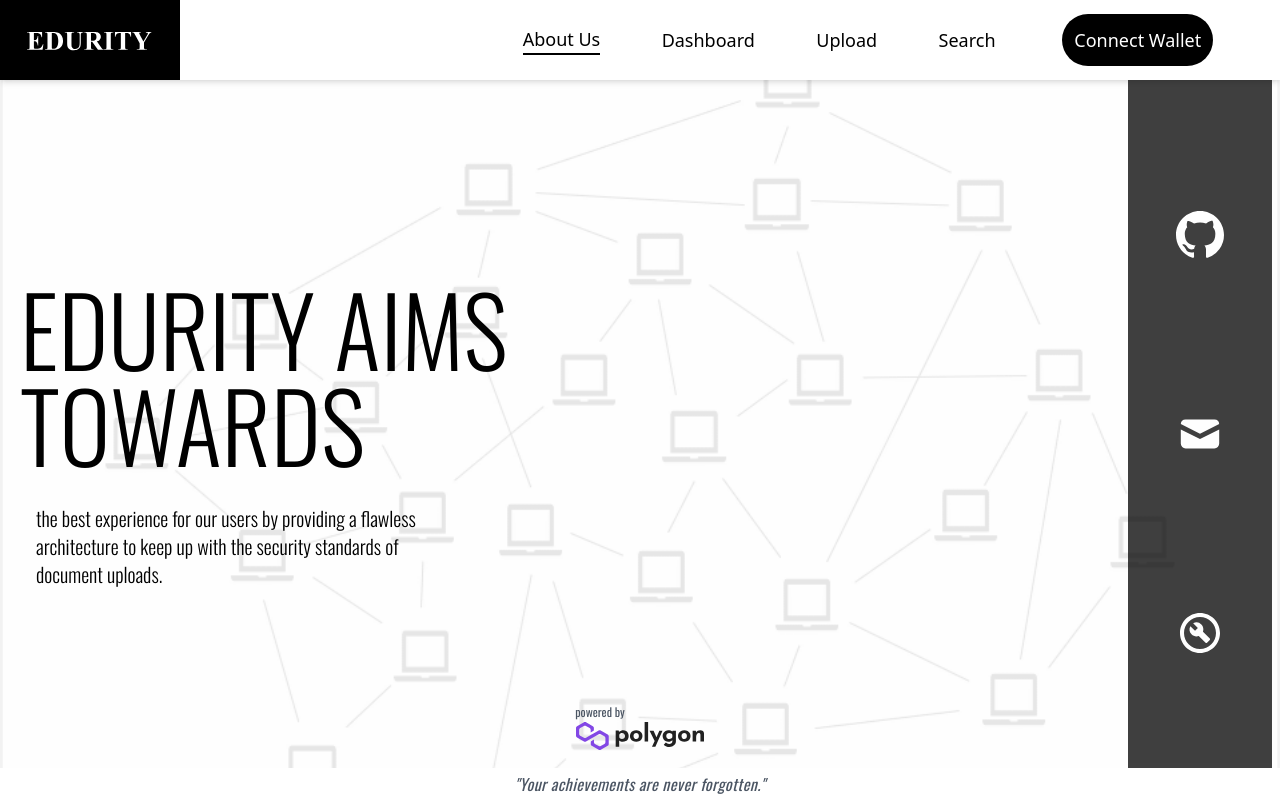
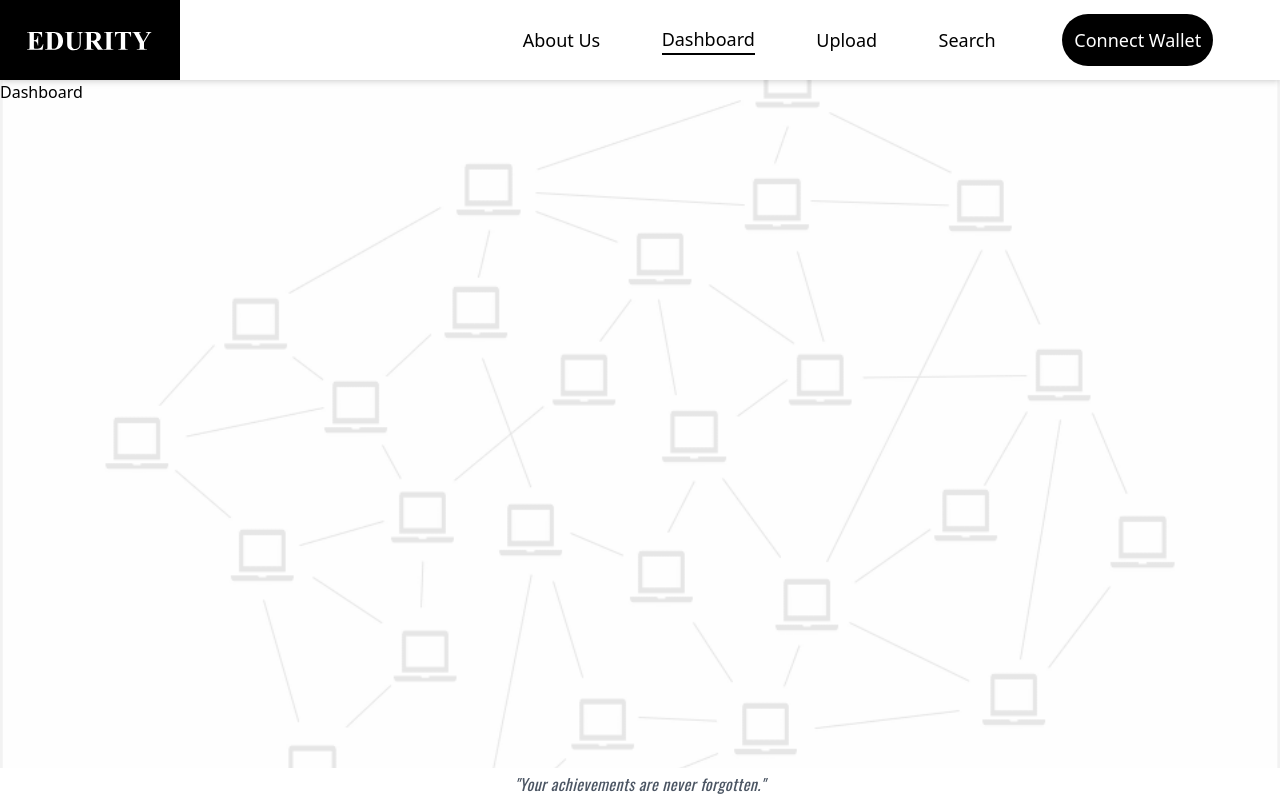
Before and after one commit to narasimha2910/MiniProject-2022, a React (Create React App) app in the folder code/edurity/: page /dashboard in a window 1280 px wide. Built offline with nearby package versions, Linux system fonts and the light colour scheme.

Commit message:
setup routes

```diff
--- a/code/edurity/package.json
+++ b/code/edurity/package.json
@@ -10,6 +10,7 @@
     "react": "^18.1.0",
     "react-dom": "^18.1.0",
     "react-icons": "^4.4.0",
+    "react-router-dom": "^6.3.0",
     "react-scripts": "5.0.1",
     "web-vitals": "^2.1.4"
   },
--- a/code/edurity/src/components/NavBar.js
+++ b/code/edurity/src/components/NavBar.js
@@ -1,30 +1,75 @@
 import EdurityLogo from "../assets/logos/edurity_logo.svg";
-const NavBar = () => {
+import { Link } from "react-router-dom";
+
+const NavBar = ({ active, setActive }) => {
   return (
     <div className="h-20 bg-white shadow-md flex flex-row justify-between ">
       {/* Logo */}
       <div className="w-1/3 cursor-pointer">
-        <img src={EdurityLogo} alt="Edurity Logo" className="h-full" />
+        <Link to={"/"}>
+          <img
+            src={EdurityLogo}
+            alt="Edurity Logo"
+            className="h-full"
+            onClick={() => setActive(1)}
+          />
+        </Link>
       </div>
       {/* Nav Links */}
       {/* Connect Wallet Button */}
       <div className="w-2/3 flex flex-row justify-between items-center">
         <div className="flex flex-row justify-between items-center h-full w-2/3 pl-24 text-lg">
-          <p className="font-medium border-b-2 border-b-black cursor-pointer hover:text-xl duration-200">
+          <Link to="/">
+            <p
+              className={`${
+                active === 1
+                  ? "font-medium border-b-2 border-b-black"
+                  : "font-light"
+              } cursor-pointer hover:text-xl duration-50`}
+              onClick={() => setActive(1)}
+            >
               About Us
             </p>
-          <p className="font-light cursor-pointer hover:text-xl duration-200">
+          </Link>
+          <Link to={"/dashboard"}>
+            <p
+              className={`${
+                active === 2
+                  ? "font-medium border-b-2 border-b-black"
+                  : "font-light"
+              } cursor-pointer hover:text-xl duration-50`}
+              onClick={() => setActive(2)}
+            >
               Dashboard
             </p>
-          <p className="font-light cursor-pointer hover:text-xl duration-200">
+          </Link>
+          <Link to={"/upload"}>
+            <p
+              className={`${
+                active === 3
+                  ? "font-medium border-b-2 border-b-black"
+                  : "font-light"
+              } cursor-pointer hover:text-xl duration-50`}
+              onClick={() => setActive(3)}
+            >
               Upload
             </p>
-          <p className="font-light cursor-pointer hover:text-xl duration-200">
+          </Link>
+          <Link to={"/search"}>
+            <p
+              className={`${
+                active === 4
+                  ? "font-medium border-b-2 border-b-black"
+                  : "font-light"
+              } cursor-pointer hover:text-xl duration-50`}
+              onClick={() => setActive(4)}
+            >
               Search
             </p>
+          </Link>
         </div>
         <div className="w-1/3 flex flex-row justify-center">
-          <button className="bg-black text-white p-3 font-medium rounded-full hover:text-xl duration-200 text-lg">
+          <button className="bg-black text-white p-3 font-medium rounded-full hover:text-xl duration-100 text-lg">
             Connect Wallet
           </button>
         </div>
--- /dev/null
+++ b/code/edurity/src/pages/Dashboard.js
@@ -0,0 +1,12 @@
+import React from "react";
+import  { useEffect } from "react";
+
+const Dashboard = ({ setActive }) => {
+  useEffect(() => {
+    setActive(2);
+  }, [setActive]);
+
+  return <div>Dashboard</div>;
+};
+
+export default Dashboard;
--- a/code/edurity/src/pages/Home.js
+++ b/code/edurity/src/pages/Home.js
@@ -1,14 +1,15 @@
-import Footer from "../components/Footer";
-import NavBar from "../components/NavBar";
 import PolygonLogo from "../assets/logos/poly.svg";
 import { BsGithub } from "react-icons/bs";
 import { HiMail } from "react-icons/hi";
 import { MdOutlineBuildCircle } from "react-icons/md";
+import { useEffect } from "react";
 
-const Home = () => {
+const Home = ({ setActive }) => {
+  useEffect(() => {
+    setActive(1);
+  }, [setActive]);
   return (
     <>
-      <NavBar />
       <div className="font-display container mx-auto flex flex-row items-center h-[88.5vh] justify-between">
         <div className="w-1/2 px-5 text-left">
           <h1 className="text-8xl font-light mb-8">EDURITY AIMS TOWARDS</h1>
@@ -30,8 +31,6 @@ const Home = () => {
         </p>
         <img src={PolygonLogo} alt="Polygon Logo" className="w-32 h-32 p-0" />
       </div>
-
-      <Footer />
     </>
   );
 };
--- /dev/null
+++ b/code/edurity/src/pages/Search.js
@@ -0,0 +1,15 @@
+import React, { useEffect } from "react";
+
+const Search = ({ setActive }) => {
+  useEffect(() => {
+    setActive(4);
+  }, [setActive]);
+
+  return (
+    <>
+      <h1>Search</h1>
+    </>
+  );
+};
+
+export default Search;
--- /dev/null
+++ b/code/edurity/src/pages/Upload.js
@@ -0,0 +1,12 @@
+import React from "react";
+import { useEffect } from "react";
+
+const Upload = ({ setActive }) => {
+  useEffect(() => {
+    setActive(3);
+  }, [setActive]);
+
+  return <div>Upload</div>;
+};
+
+export default Upload;
--- a/code/edurity/src/routes/App.js
+++ b/code/edurity/src/routes/App.js
@@ -1,10 +1,39 @@
 import Home from "../pages/Home";
+import { BrowserRouter as Router, Routes, Route } from "react-router-dom";
+import Search from "../pages/Search";
+import NavBar from "../components/NavBar";
+import Footer from "../components/Footer";
+import { useState } from "react";
+import Dashboard from "../pages/Dashboard";
+import Upload from "../pages/Upload";
 
 function App() {
+  const [active, setActive] = useState(1);
   return (
-    <div className=" bg-opacity-20 bg-blockchain bg-cover w-screen h-screen">
-      <Home />
-    </div>
+    <Router>
+      <div className=" bg-opacity-20 bg-blockchain bg-cover w-screen h-screen">
+        <NavBar active={active} setActive={setActive} />
+        <Routes>
+          <Route path="/" element={<Home setActive={setActive} />} />
+          <Route
+            path="/search"
+            exact
+            element={<Search setActive={setActive} />}
+          />
+          <Route
+            path="/dashboard"
+            exact
+            element={<Dashboard setActive={setActive} />}
+          />
+          <Route
+            path="/upload"
+            exact
+            element={<Upload setActive={setActive} />}
+          />
+        </Routes>
+        <Footer />
+      </div>
+    </Router>
   );
 }
 
```
Also changed, not shown: 1 other file (tests, documents, lock files or other folders). Lines whose indentation alone changed are shown as unchanged.
